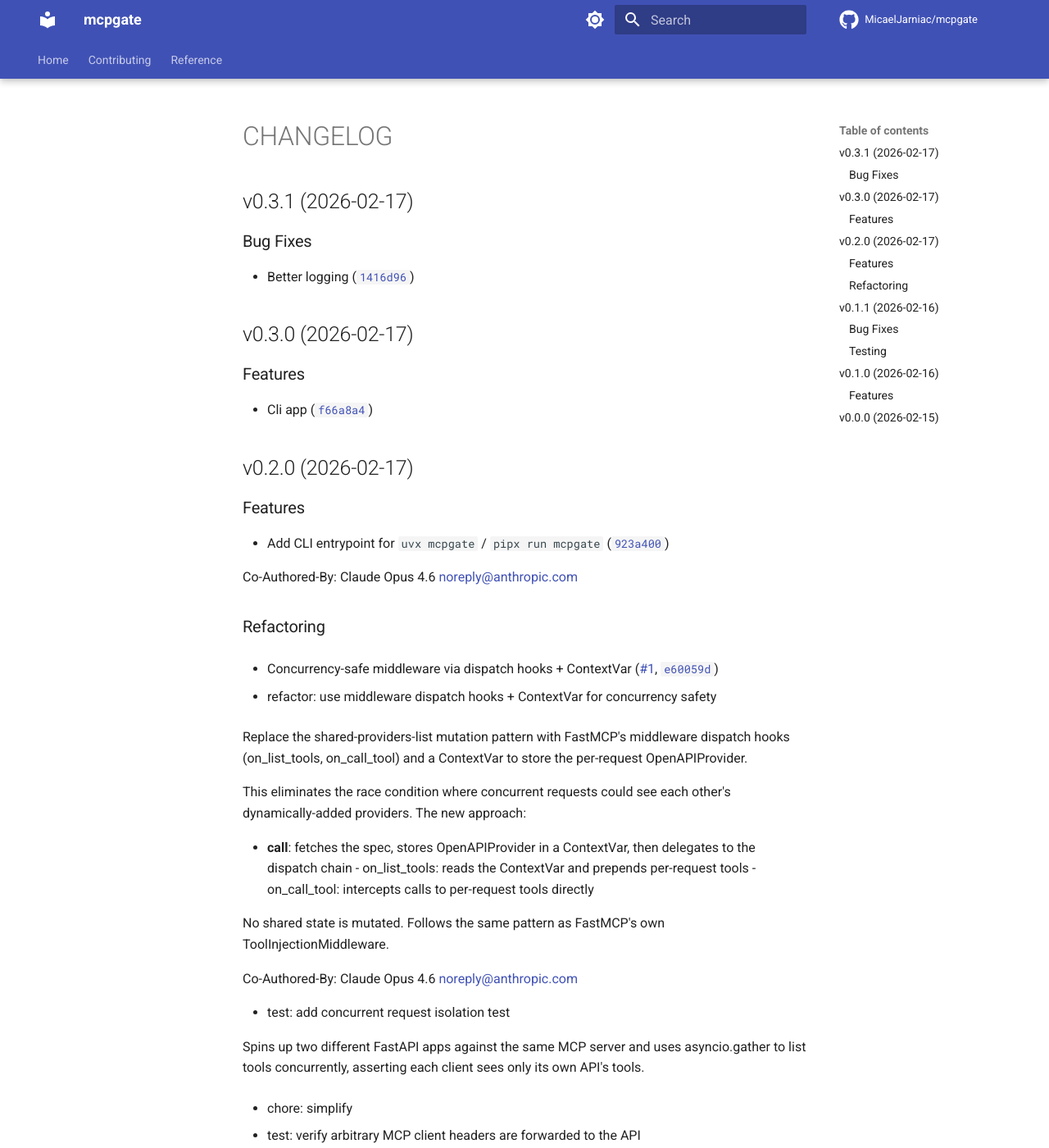
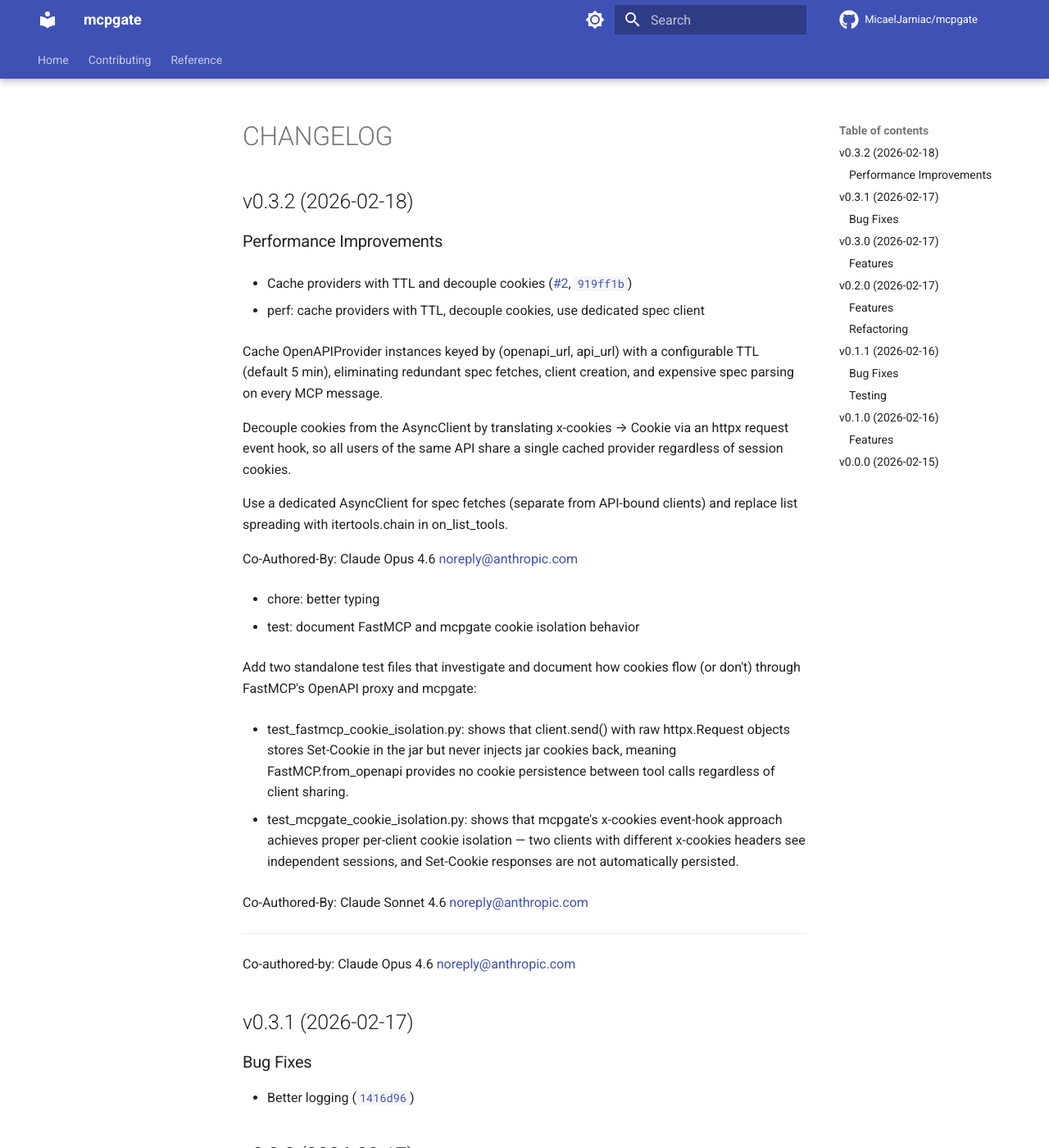
Before and after one commit to MicaelJarniac/mcpgate, an MkDocs documentation site: the page built from docs/CHANGELOG.md, in a window 1280 px wide and 1400 px high. Shown: the whole window at 82% size. Built offline with MkDocs 1.6.1 and Material for MkDocs 9.7.7, drawn with Linux system fonts in a browser that asks for light colours; comment, search, counter and statistics services are not loaded; the version menu is left out.

Commit message:
0.3.2
Automatically generated by python-semantic-release

```diff
--- a/docs/CHANGELOG.md
+++ b/docs/CHANGELOG.md
@@ -1,4 +1,48 @@
 # CHANGELOG
+
+
+## v0.3.2 (2026-02-18)
+
+### Performance Improvements
+
+- Cache providers with TTL and decouple cookies
+  ([#2](https://github.com/MicaelJarniac/mcpgate/pull/2),
+  [`919ff1b`](https://github.com/MicaelJarniac/mcpgate/commit/919ff1b8f0b282cb005400621338a0205d7917b0))
+
+* perf: cache providers with TTL, decouple cookies, use dedicated spec client
+
+Cache OpenAPIProvider instances keyed by (openapi_url, api_url) with a configurable TTL (default 5
+  min), eliminating redundant spec fetches, client creation, and expensive spec parsing on every MCP
+  message.
+
+Decouple cookies from the AsyncClient by translating x-cookies → Cookie via an httpx request event
+  hook, so all users of the same API share a single cached provider regardless of session cookies.
+
+Use a dedicated AsyncClient for spec fetches (separate from API-bound clients) and replace list
+  spreading with itertools.chain in on_list_tools.
+
+Co-Authored-By: Claude Opus 4.6 <noreply@anthropic.com>
+
+* chore: better typing
+
+* test: document FastMCP and mcpgate cookie isolation behavior
+
+Add two standalone test files that investigate and document how cookies flow (or don't) through
+  FastMCP's OpenAPI proxy and mcpgate:
+
+- test_fastmcp_cookie_isolation.py: shows that client.send() with raw httpx.Request objects stores
+  Set-Cookie in the jar but never injects jar cookies back, meaning FastMCP.from_openapi provides no
+  cookie persistence between tool calls regardless of client sharing.
+
+- test_mcpgate_cookie_isolation.py: shows that mcpgate's x-cookies event-hook approach achieves
+  proper per-client cookie isolation — two clients with different x-cookies headers see independent
+  sessions, and Set-Cookie responses are not automatically persisted.
+
+Co-Authored-By: Claude Sonnet 4.6 <noreply@anthropic.com>
+
+---------
+
+Co-authored-by: Claude Opus 4.6 <noreply@anthropic.com>
 
 
 ## v0.3.1 (2026-02-17)
--- a/pyproject.toml
+++ b/pyproject.toml
@@ -1,6 +1,6 @@
 [project]
 name = "mcpgate"
-version = "0.3.1"
+version = "0.3.2"
 description = "A stateless gateway that turns any OpenAPI spec into MCP tools on the fly."
 authors = [
   {name = "Micael Jarniac", email = "micael@jarniac.dev"},
```
Also changed, not shown: 1 other file.
